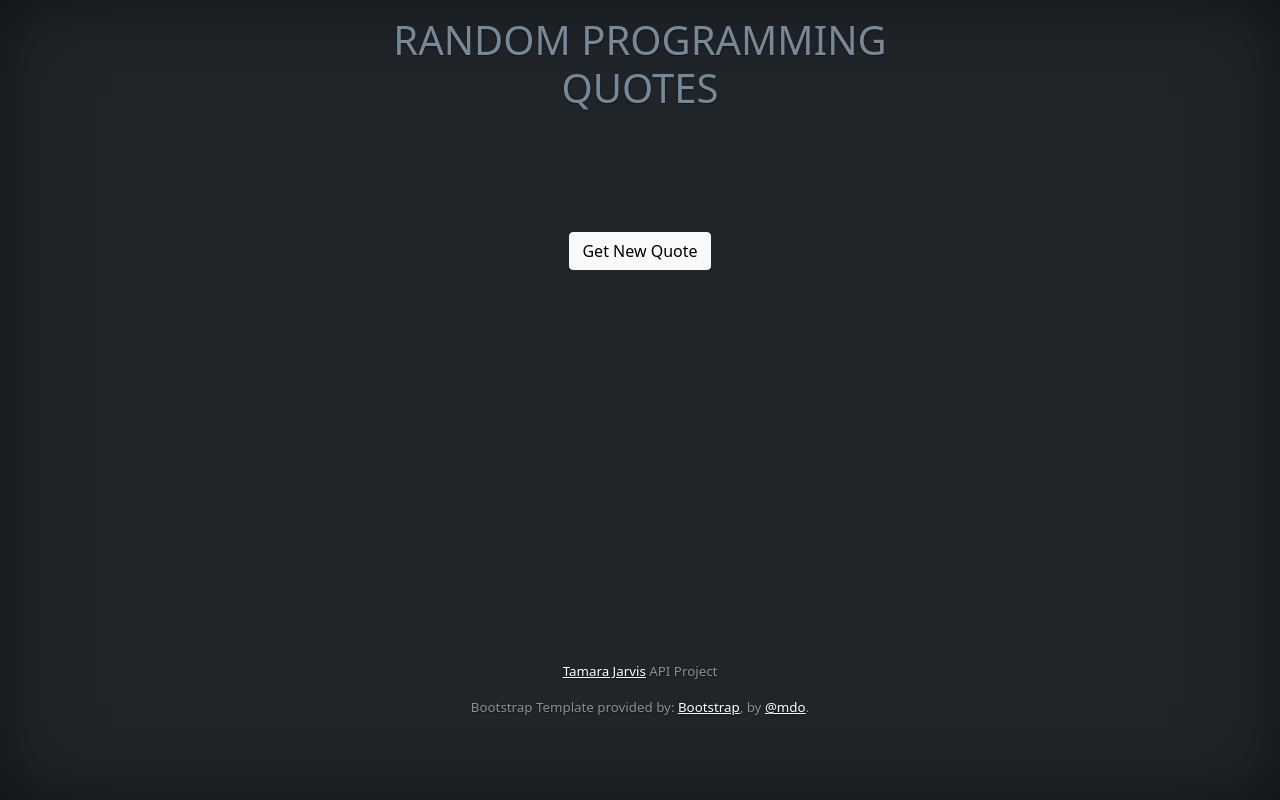
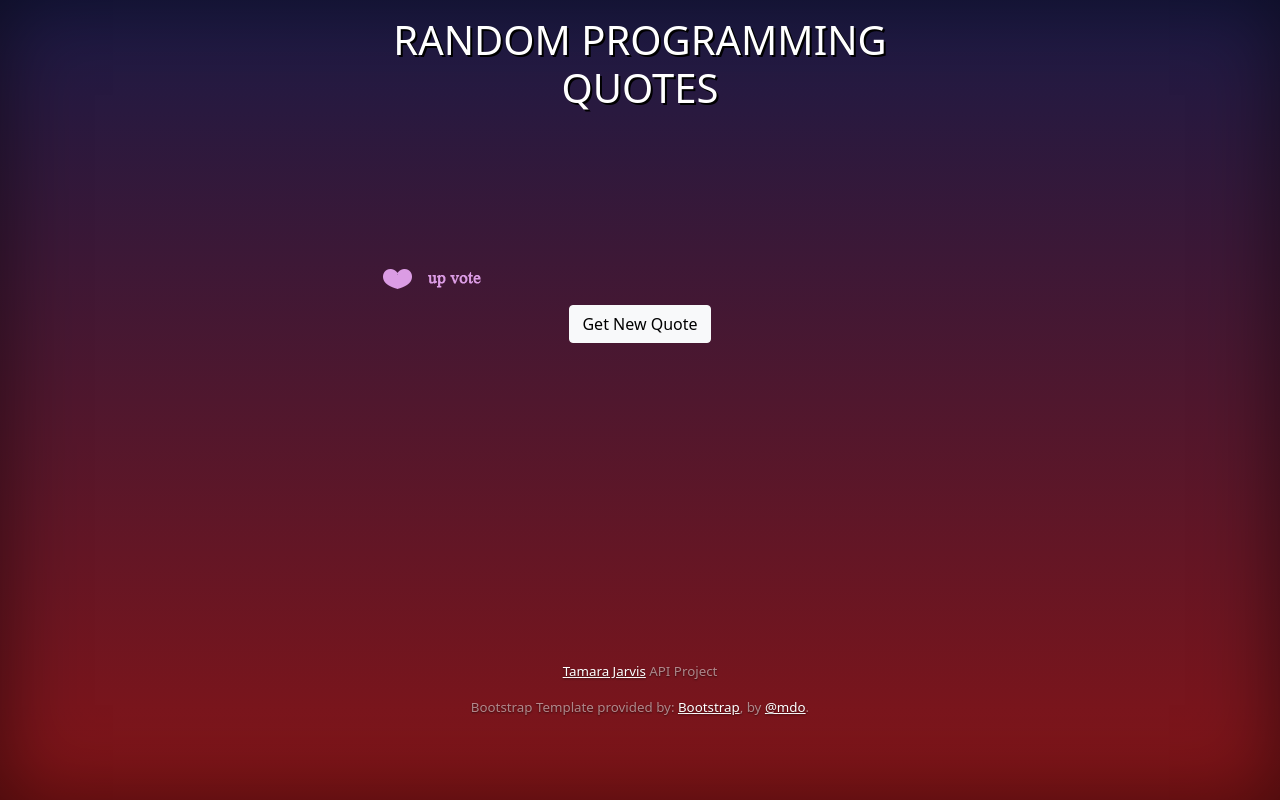
Before and after one commit to tamarakobue/api-project, a website: page index.html in a window 1280 px wide. Drawn offline with Linux system fonts and the light colour scheme; no server answers.

Commit message:
Added like btn, worked on button css and edited HTML.

```diff
--- a/index.html
+++ b/index.html
@@ -34,7 +34,7 @@
     <!-- Custom styles for this template -->
     <link href="src/styles.css" rel="stylesheet">
   </head>
-  <body class="d-flex h-100 text-center text-white bg-dark">
+  <body class="d-flex h-100 text-center text-white bg-dark" id="tinted-image">
 
 <div class="cover-container d-flex w-100 h-100 p-3 mx-auto flex-column">
 
@@ -43,6 +43,7 @@
       <sections>
             <div id="quotes"></div>
             <div id='authors'></div>
+            <div id='like' ><img src="./img/like-pink.png" height="50px" /></div>
             <button type="button" class="btn btn-light">Get New Quote</button>
     </sections>
 
--- a/src/index.js
+++ b/src/index.js
@@ -1,8 +1,5 @@
 let quotes = document.querySelector('#quotes')
 let authors = document.querySelector('#authors')
-
-
-
 
 
 function getQuotes() {
@@ -11,7 +8,7 @@ function getQuotes() {
     .then(data => {
         console.log('Sucess:', data)
         newQuote = `<h2>'<em>${data.quote}</em>'</h2>`;
-        newAuthor = `<h4>${data.author}</h4>`;
+        newAuthor = `<h4><em>~ </em>${data.author}</h4>`;
         quotes.innerHTML = newQuote;
         authors.innerHTML = newAuthor;
 
@@ -20,12 +17,18 @@ function getQuotes() {
         console.error(error);
       });
 }
+
+    let like = document.querySelector('#like')
+    like.addEventListener('click', likeHeart)
+
+
+function likeHeart() {
+   return like.src="http://forsage.thejarviscorp.com/wp-content/uploads/2021/04/like-grey.png";
+}
+
+
 let button = document.querySelector('button')
 button.addEventListener('click', getQuotes)
 document.addEventListener('DOMContentLoaded', () => {
     getQuotes()
 })
-
-function makeUpperCase() {
-
-}
--- a/src/styles.css
+++ b/src/styles.css
@@ -61,17 +61,41 @@ body {
 }
 
 #quotes {
+  color:indianred;
   margin: 50px;
-  font-size: x-small;
+  font-size:xx-small;
   font-family: "Times New Roman", Times, serif;
 }
 
+#like {
+  width: 100px;
+  height: 33px;
+  margin: 20px;
+  background-position: center;
+}
+
 .my-title {
-  color:lightslategray;
+  color:#fff;
   text-transform: uppercase;
+  text-shadow: 2px 2px black;
 }
 
 footer {
   margin: 50px;
   font-size: smaller;
 }
+
+#tinted-image {
+  background-size: cover;
+  background-position: center center;
+  background-attachment: fixed;
+  background-repeat: no-repeat;
+  background:
+    /* top, transparent red */
+    linear-gradient(
+      rgba(18, 12, 104, 0.45),
+      rgba(255, 0, 0, 0.45)
+    );
+    /* bottom, image
+    url(../img/container-bg.jpg);*/
+}
```
Also changed, not shown: img/container-bg copy.jpg (added), img/like-grey.png (added), img/like-pink.png (added), 3 other files.
